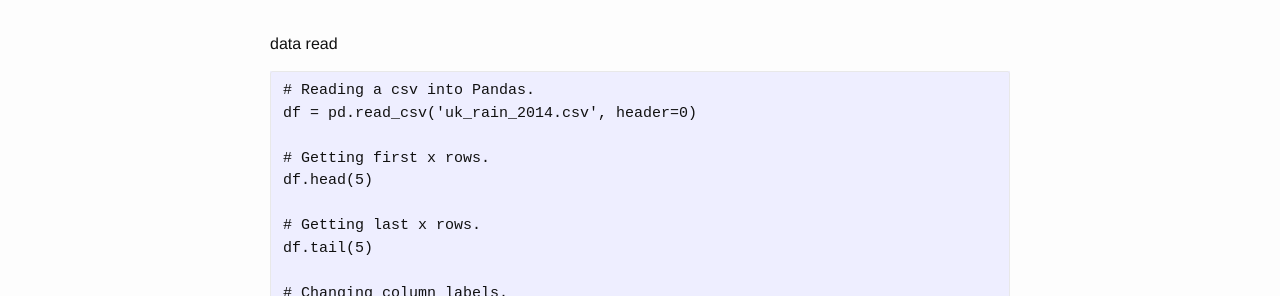
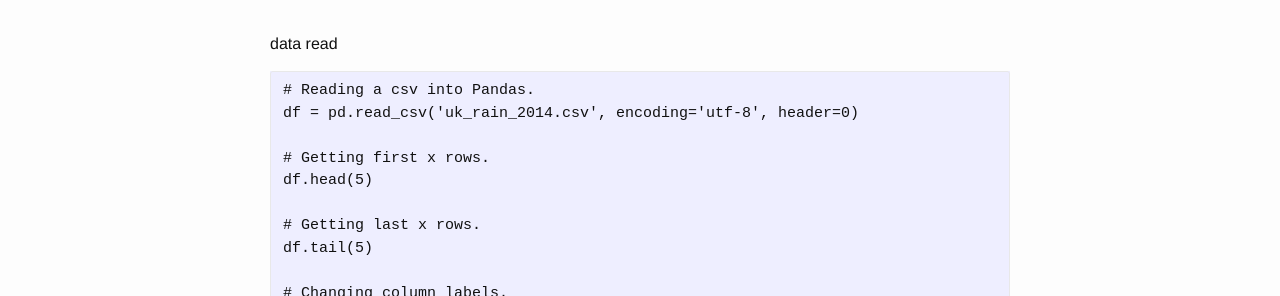
Before and after one commit to josephstalin117/josephstalin117.github.io, a Jekyll site: the page built from _posts/2018-3-13-pandas.markdown, in a window 1280 px wide and 1400 px high. Shown: the part 168-464 px from the top of the window. Built offline with Jekyll 4.4.1, drawn with Linux system fonts in a browser that asks for light colours; some of the changed text lies outside the part shown.

Commit message:
add encoding of pd.read_csv

````diff
--- a/_posts/2018-3-13-pandas.markdown
+++ b/_posts/2018-3-13-pandas.markdown
@@ -9,7 +9,7 @@ data read
 
 ```
 # Reading a csv into Pandas.
-df = pd.read_csv('uk_rain_2014.csv', header=0)
+df = pd.read_csv('uk_rain_2014.csv', encoding='utf-8', header=0)
 
 # Getting first x rows.
 df.head(5)
````
